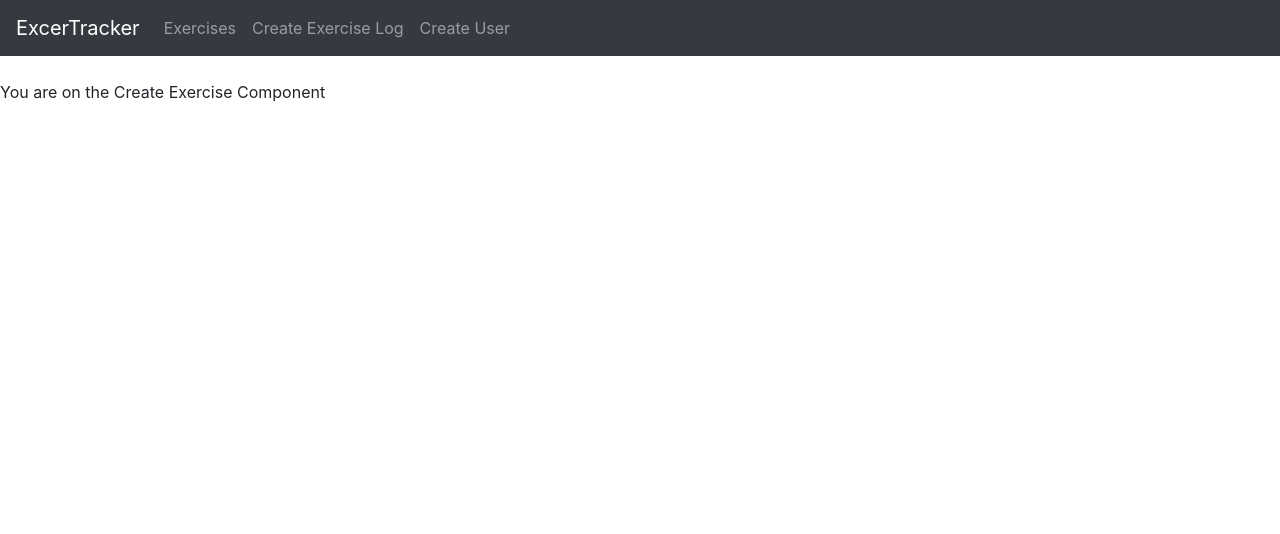
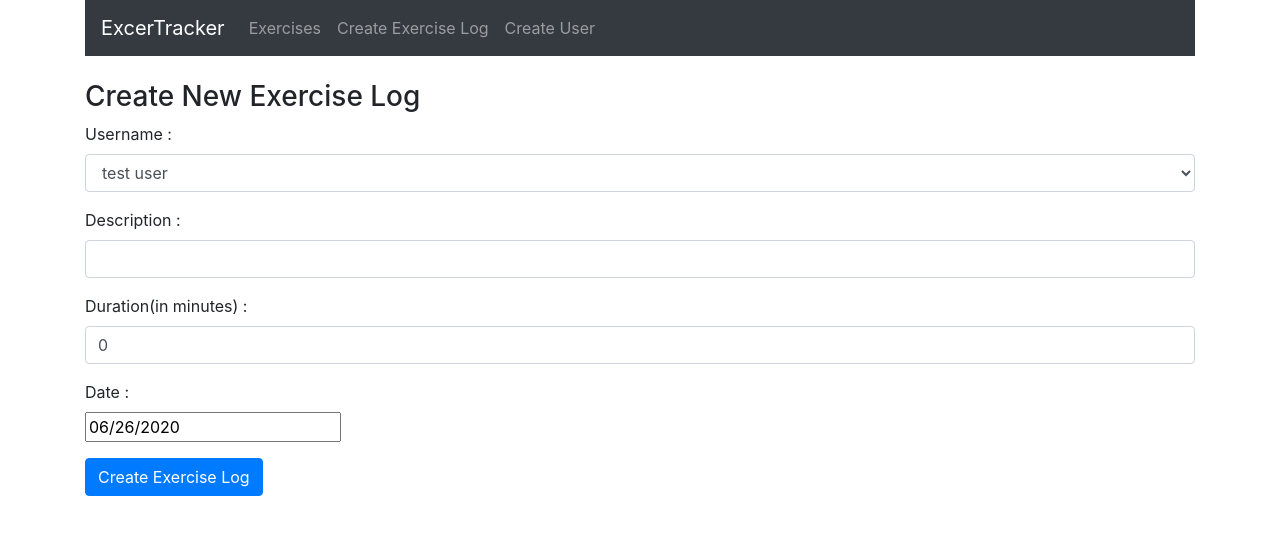
Before and after one commit to pankhuri-52/MERN-Tracker, a React (Create React App) app: page /create in a window 1280 px wide. Shown: the top 534 px of the page. Built offline with nearby package versions, Linux system fonts and the light colour scheme; the HTML template or start-up script is replaced by a standard one.

Commit message:
Completion of front-end

```diff
--- a/package.json
+++ b/package.json
@@ -8,6 +8,7 @@
     "@testing-library/user-event": "^7.1.2",
     "bootstrap": "^4.5.0",
     "react": "^16.13.1",
+    "react-datepicker": "^3.0.0",
     "react-dom": "^16.13.1",
     "react-router-dom": "^5.2.0",
     "react-scripts": "3.4.1"
--- a/src/App.js
+++ b/src/App.js
@@ -11,12 +11,14 @@
 function App() {
   return (
     <Router>
+      <div className="container">
         <Navbar />
         <br/>
           <Route path="/" exact component={ExercisesList} />
           <Route path="/edit/:id" component={EditExercise} />
           <Route path="/create" component={CreateExercise} />
           <Route path="/user" component={CreateUser} />
+       </div>
     </Router>
   );
 }
--- a/src/components/create-exercise.component.js
+++ b/src/components/create-exercise.component.js
@@ -1,10 +1,109 @@
 import React, {Component} from 'react';
+import DatePicker from 'react-datepicker';
+import 'react-datepicker/dist/react-datepicker.css';
 
 export default class CreateExercise extends Component {
+
+    constructor(props) {
+        super(props);
+
+        this.onChangeUsername = this.onChangeUsername.bind(this);
+        this.onChangeDescription = this.onChangeDescription.bind(this);
+        this.onChangeDuration = this.onChangeDuration.bind(this);
+        this.onChangeDate = this.onChangeDate.bind(this);
+        this.onSubmit = this.onSubmit.bind(this);
+
+        this.state = {
+            username : '',
+            description  : '',
+            duration : 0,
+            date : new Date(),
+            users : []
+        }
+    }
+
+    /* RIght before anything loads to the screen, this method is called */
+    componentDidMount() {
+        this.setState({
+            users : ['test user'] , /* we ll directly load it from database */
+            username : 'test user'
+        })
+    }
+
+    onChangeUsername(e) {
+        this.setState({
+            username : e.target.value
+        });
+    }
+
+    onChangeDescription(e) {
+        this.setState({
+            description : e.target.value
+        });
+    }
+
+    onChangeDuration(e) {
+        this.setState({
+            duration : e.target.value
+        });
+    }
+
+    onChangeDate(date) {
+        this.setState({
+            date : date
+        });
+    }
+
+    onSubmit(e) {
+        e.preventDefault();
+
+        const exercise = {
+            username : this.state.username,
+            description : this.state.description,
+            duration : this.state.duration,
+            date : this.state.date
+        }
+        console.log(exercise);
+        window.location='/'; /* take the user back to the homepage */
+    }
+
     render() {
         return (
             <div>
-                <p>You are on the Create Exercise Component</p>
+                <h3>Create New Exercise Log</h3>
+                <form onSubmit={this.onSubmit}>
+                    <div className="form-group">
+                        <label>Username : </label>
+                        <select required className="form-control" value={this.state.username} onChange={this.onChangeUsername}>
+                            {
+                                this.state.users.map(function(user) {
+                                    return <option key={user} value={user}>{user}</option>;
+                                })
+                            }
+                        </select>
+                    </div>
+
+                    <div className="form-group">
+                        <label>Description : </label>
+                        <input type="text" required className="form-control" value={this.state.description} onChange={this.onChangeDescription} />
+                    </div>
+
+                    <div className="form-group">
+                        <label>Duration(in minutes) : </label>
+                        <input type="text" className="form-control" value={this.state.duration} onChange={this.onChangeDuration} />
+                    </div>
+
+                    <div className="form-group">
+                        <label>Date : </label>
+                        <div>
+                            <DatePicker selected={this.state.date} onChange={this.onChangeDate} />
+                        </div>
+                    </div>
+
+                    <div className="form-group">
+                        <input type="submit" value="Create Exercise Log" className="btn btn-primary" />
+                    </div>
+                </form>
             </div>
         );
     }
--- a/src/components/create-user.component.js
+++ b/src/components/create-user.component.js
@@ -1,10 +1,52 @@
 import React, {Component} from 'react';
 
 export default class CreateUser extends Component {
+
+    constructor(props) {
+        super(props);
+
+        this.onChangeUsername = this.onChangeUsername.bind(this);
+        this.onSubmit = this.onSubmit.bind(this);
+
+        this.state = {
+            username : ''
+        }
+    }
+
+    onChangeUsername(e) {
+        this.setState({
+            username : e.target.value
+        });
+    }
+
+    onSubmit(e) {
+        e.preventDefault();
+
+        const user = {
+            username : this.state.username
+        }
+        console.log(user);
+
+        this.setState({
+            username :''
+        })
+    }
+
+
     render() {
         return (
             <div>
-                <p>You are on the Create User Component</p>
+               <h3>Create New User</h3>
+               <form onSubmit={this.onSubmit}>
+                  <div className="form-group">
+                    <label>Username : </label>
+                    <input type="text" required className="form-control" value={this.state.username} onChange={this.onChangeUsername} />
+                  </div>
+
+                  <div className="form-group">
+                    <input type="submit" value="Create User" className="btn btn-primary" />
+                  </div>
+               </form>
             </div>
         );
     }
```
Also changed, not shown: 1 other file (tests, documents, lock files or other folders). Lines whose indentation alone changed are shown as unchanged.
